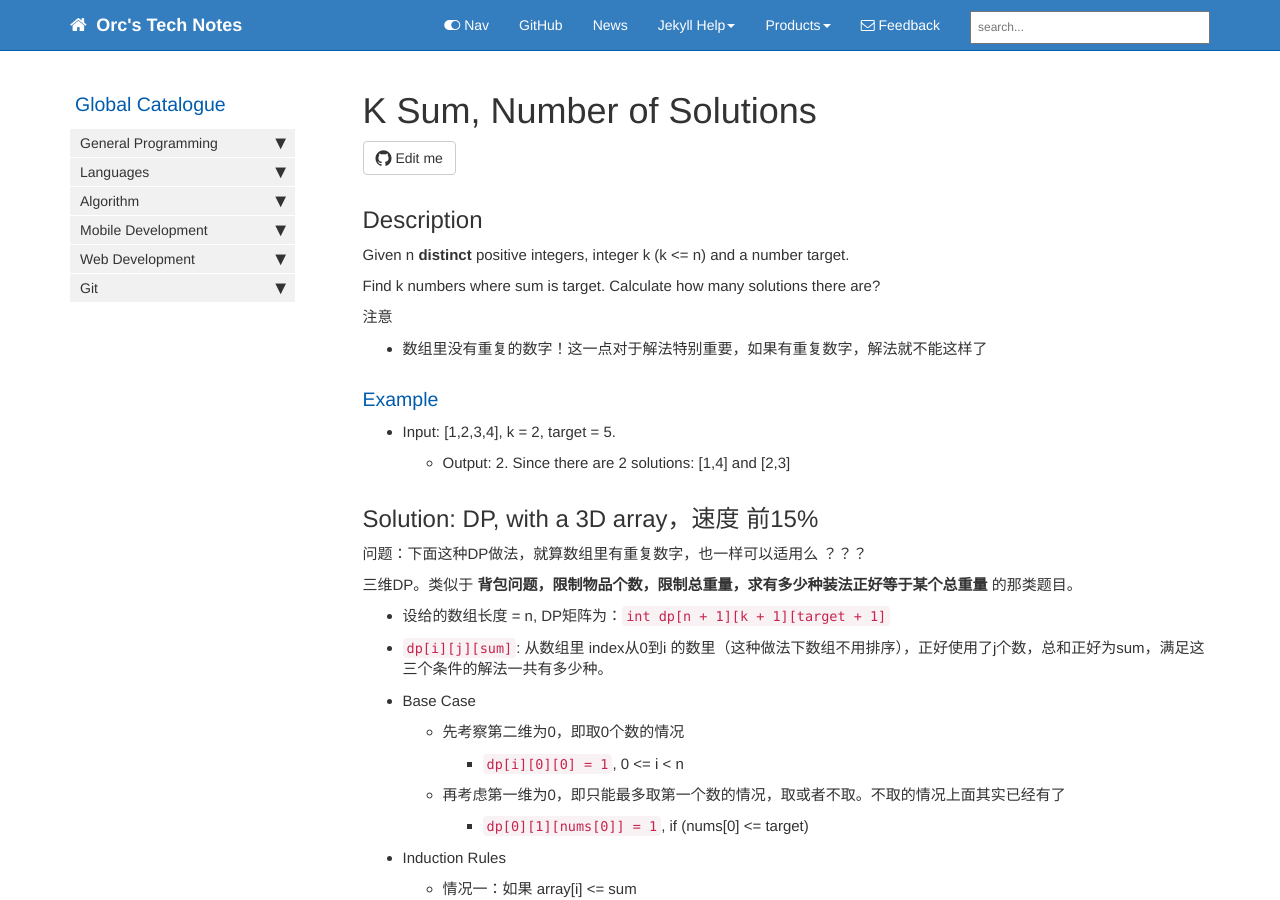
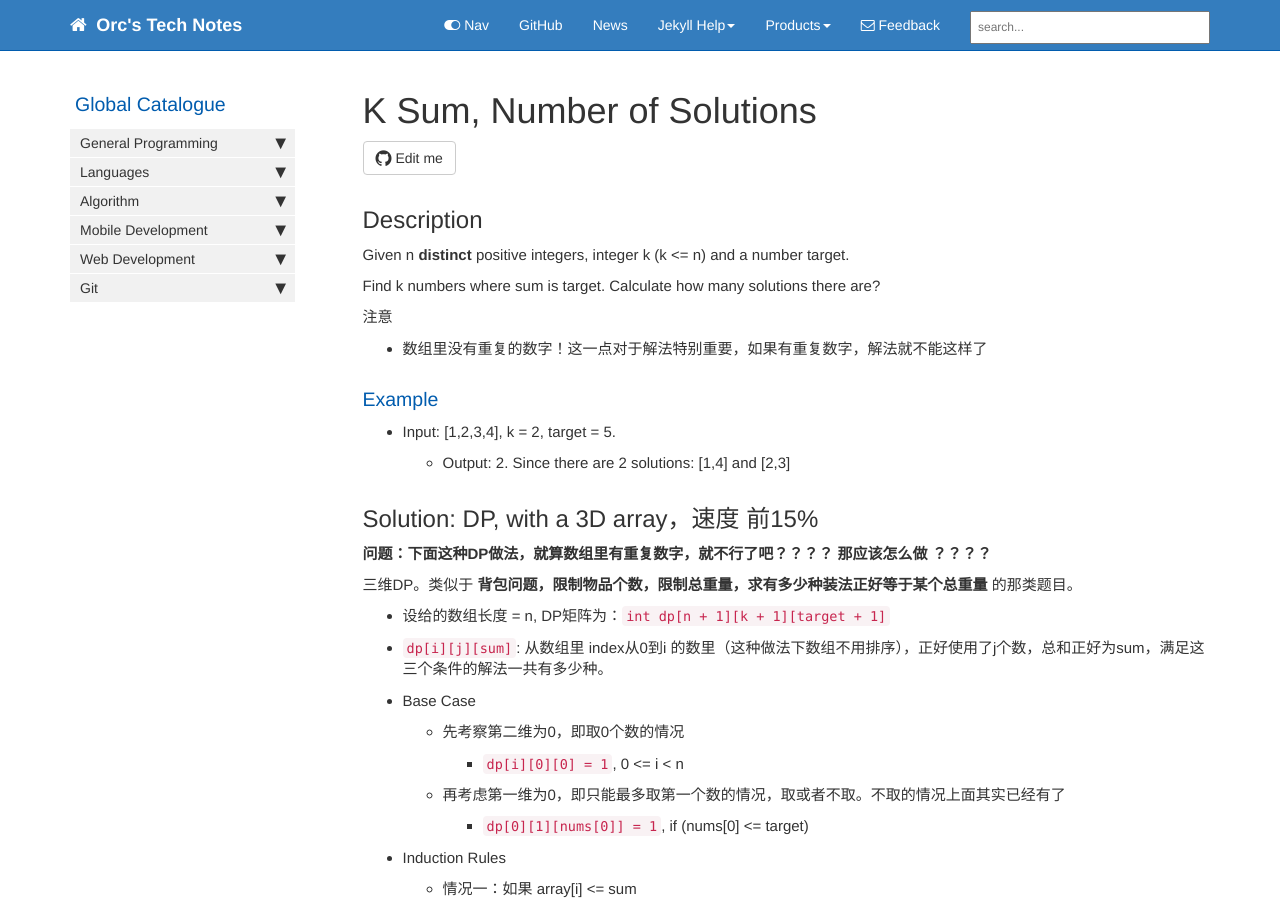
Before and after one commit to HungryOrc/hungryorc.github.io, a Jekyll site: the page built from pages/algorithm/algorithm_k_sum_number_of_solutions.md, in a window 1280 px wide and 900 px high. Built offline with Jekyll 4.4.1, drawn with Linux system fonts in a browser that asks for light colours; nearby versions of some CDN libraries; comment, search, counter and statistics services are not loaded.

Commit message:
Update algorithm_k_sum_number_of_solutions.md

```diff
--- a/pages/algorithm/algorithm_k_sum_number_of_solutions.md
+++ b/pages/algorithm/algorithm_k_sum_number_of_solutions.md
@@ -23,7 +23,7 @@ Find k numbers where sum is target. Calculate how many solutions there are?
 
 ## Solution: DP, with a 3D array，速度 前15%
 
-问题：下面这种DP做法，就算数组里有重复数字，也一样可以适用么 ？？？
+**问题：下面这种DP做法，就算数组里有重复数字，就不行了吧？？？？ 那应该怎么做 ？？？？**
 
 三维DP。类似于 **背包问题，限制物品个数，限制总重量，求有多少种装法正好等于某个总重量** 的那类题目。
 * 设给的数组长度 = n, DP矩阵为：`int dp[n + 1][k + 1][target + 1]`
```
